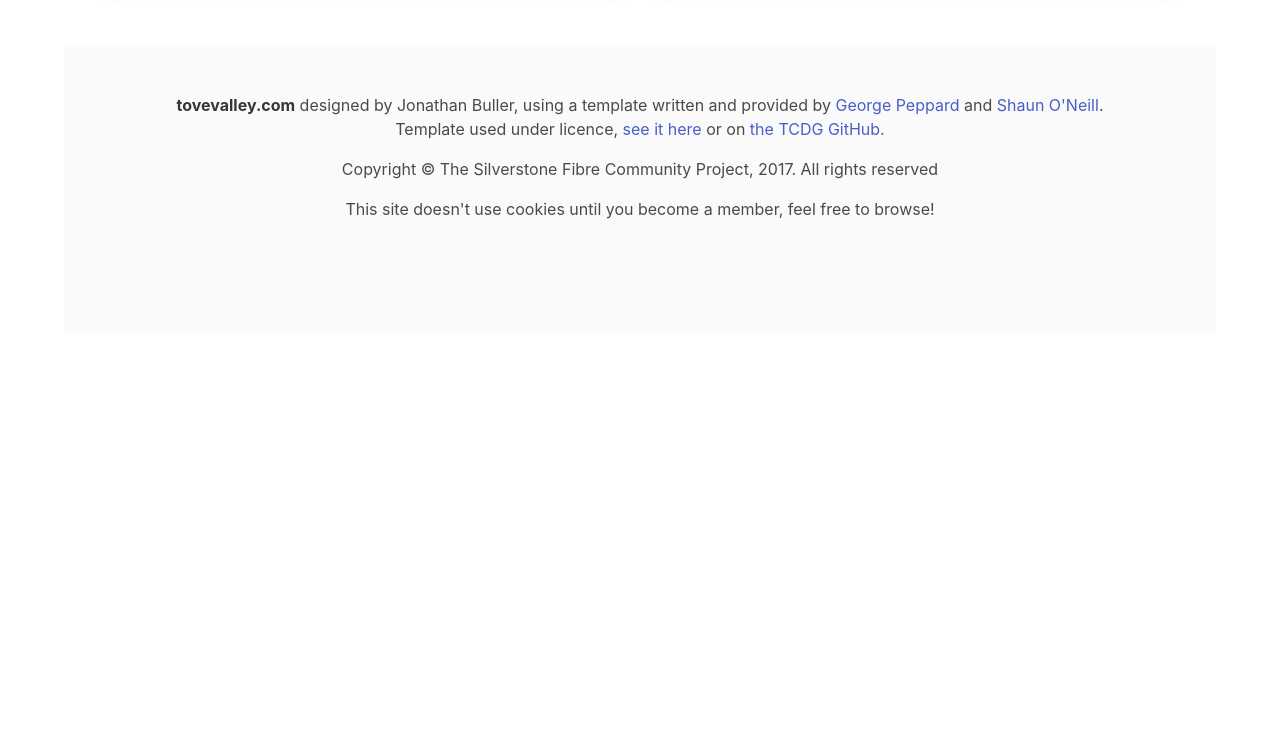
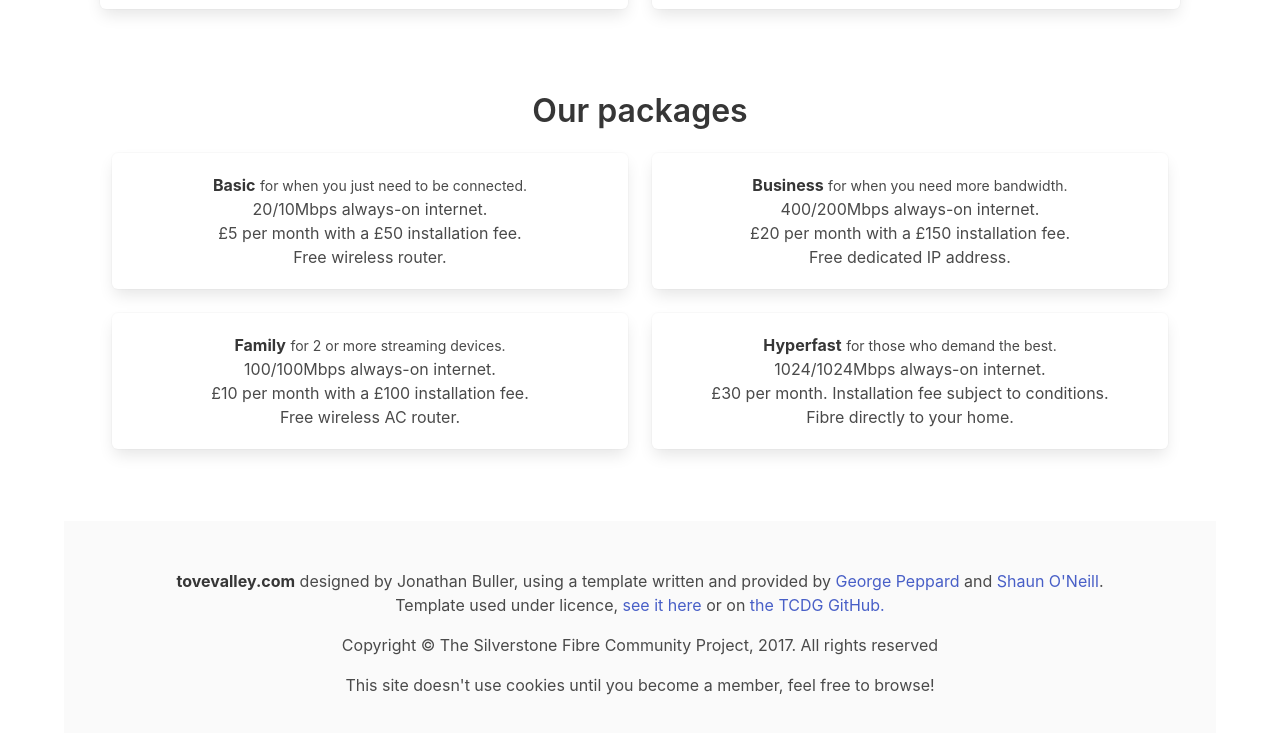
Before and after one commit to connectingsilverstone/connectingsilverstone.github.io, a website built with webpack: page index.html in a window 1280 px wide. Shown: the part 1338-2071 px from the top of the page. Before the commit the page ends 1719 px from the top, so only its background shows below. Built offline with nearby package versions, Linux system fonts and the light colour scheme; files whose address does not match are found by name.

Commit message:
added packages

```diff
--- a/index.html
+++ b/index.html
@@ -120,16 +120,18 @@
                 </div>
             </div>
 
-
+                          <br>
             <section class="section">
         <div class="container has-text-centered">
             <div class="header">
+
                 <h1 class="title">
                     <strong>What we can offer</strong>
                 </h1>
+
             </div>
 
-                        <br>
+          <br>
             <br>
 
             <div class="columns">
@@ -187,6 +189,92 @@
             </div>
         </div>
     </section>
+         <section class="section">
+        <div class="container has-text-centered">
+            <div class="header">
+                <h1 class="title">
+                    <strong>Our packages</strong>
+                </h1>
+        <div class="columns">
+                <div class="column">
+                    <div class="box">
+                        <article class="media">
+                            <div class="media-content">
+                                <div class="content">
+                                    <p>
+                                        <strong>Basic</strong> <small>for when you just need to be connected.</small>
+                                    <br>
+                                   20/10Mbps always-on internet.
+                                    <br>
+                                    £5 per month with a £50 installation fee.
+                                    <br>
+                                    Free wireless router.
+                                    <br>
+                                    </p>
+                                </div>
+                            </div>
+                        </article>
+                    </div>
+                    <div class="box">
+                        <article class="media">
+                            <div class="media-content">
+                                <div class="content">
+                                    <p>
+                                    <strong>Family</strong> <small>for 2 or more streaming devices.</small>
+                                    <br>
+                                    100/100Mbps always-on internet.
+                                    <br>
+                                    £10 per month with a £100 installation fee.
+                                    <br>
+                                    Free wireless AC router.
+                                    <br>
+                                    </p>
+                                </div>
+                            </div>
+                        </article>
+                    </div>
+                </div>
+                <div class="column">
+                    <div class="box">
+                        <article class="media">
+                            <div class="media-content">
+                                <div class="content">
+                                    <p>
+                                        <strong>Business</strong> <small>for when you need more bandwidth.</small>
+                                    <br>
+                                    400/200Mbps always-on internet.
+                                    <br>
+                                    £20 per month with a £150 installation fee.
+                                    <br>
+                                    Free dedicated IP address.
+                                    <br>
+                                    </p>
+                                </div>
+                            </div>
+                        </article>
+                    </div>
+                    <div class="box">
+                        <article class="media">
+                            <div class="media-content">
+                                <div class="content">
+                                    <p>
+                                        <strong>Hyperfast</strong> <small>for those who demand the best.</small>
+                                    <br>
+                                    1024/1024Mbps always-on internet.
+                                    <br>
+                                    £30 per month. Installation fee subject to conditions.
+                                    <br>
+                                    Fibre directly to your home.
+                                    <br>
+                                    </p>
+                                </div>
+                            </div>
+                        </article>
+                    </div>
+                </div>
+            </div>
+        </div>
+    </section>
 
             <br>
     <footer class="footer">
```
